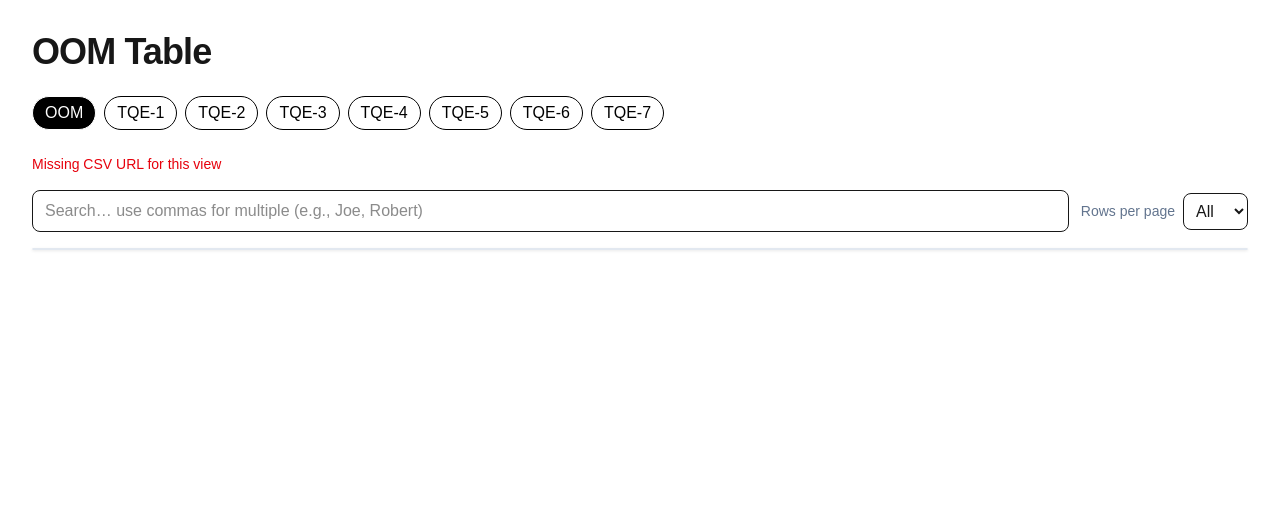
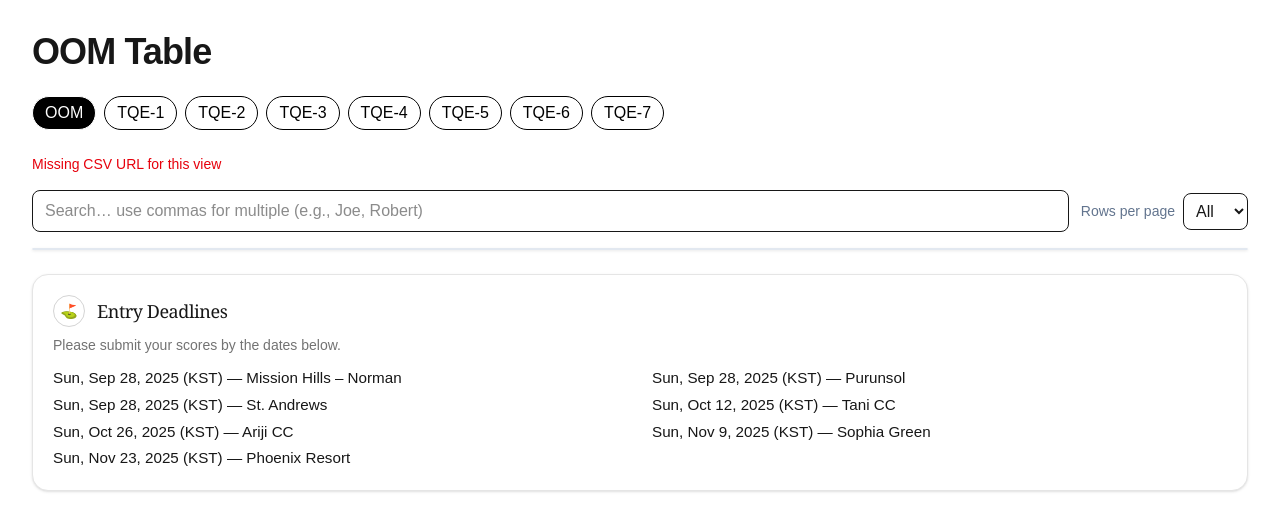
Before and after one commit to bretlindquist/igl, a Next.js app: page / in a window 1280 px wide. Shown: the top 530 px of the page. Built offline with nearby package versions, Linux system fonts and the light colour scheme.

Commit message:
feat(oom): hard-code Autumn 2025 deadlines and render classy card below table

```diff
--- a/src/components/ResponsiveOOMViewer.tsx
+++ b/src/components/ResponsiveOOMViewer.tsx
@@ -96,6 +96,25 @@ function norm(s: string): string {
 }
 
 /* ---------- OOM preset helpers ---------- */
+
+/** ------- OOM deadlines (static) ------- */
+const OOM_DEADLINES: { iso: string; course: string }[] = [
+  { iso: '2025-09-28', course: 'Mission Hills – Norman' },
+  { iso: '2025-09-28', course: 'Purunsol' },
+  { iso: '2025-09-28', course: 'St. Andrews' },
+  { iso: '2025-10-12', course: 'Tani CC' },
+  { iso: '2025-10-26', course: 'Ariji CC' },
+  { iso: '2025-11-09', course: 'Sophia Green' },
+  { iso: '2025-11-23', course: 'Phoenix Resort' },
+]
+
+function formatKST(iso: string): string {
+  const d = new Date(iso + 'T00:00:00Z') // ensure no TZ drift
+  return new Intl.DateTimeFormat('en-US', {
+    weekday: 'short', month: 'short', day: 'numeric', year: 'numeric', timeZone: 'Asia/Seoul'
+  }).format(d) + ' (KST)'
+}
+
 const OOM_COURSES: { id: string; patterns: RegExp[]; display: string }[] = [
   { id: 'tqe1', patterns: [/mission\s*hills\s*norman/i], display: 'Course 1 (TQE1) – Mission Hills Norman' },
   { id: 'tqe2', patterns: [/purunsol/i, /purun\s*sol/i], display: 'Course 2 (TQE2) – Purunsol' },
@@ -497,15 +516,26 @@ export default function ResponsiveOOMViewer(props: {
         </div>
       ) : null}
 
-      {/* Deadline notice (OOM only) */}
-      {oomPreset && deadlines.length > 0 ? (
-        <div className="mt-4 rounded-2xl border border-amber-300 bg-amber-50 p-4 text-amber-900">
-          <div className="font-semibold mb-1">Deadlines</div>
-          <ul className="list-disc pl-5 space-y-1">
-            {deadlines.map((d, i) => <li key={i} className="text-sm">{d}</li>)}
-          </ul>
-        </div>
-      ) : null}
+{/* Deadline notice (OOM only, static list) */}
+{oomPreset ? (
+  <div className="mt-6 rounded-2xl border border-neutral-200 bg-white p-5 shadow-sm">
+    <div className="flex items-center gap-3 mb-2">
+      <div className="h-8 w-8 rounded-full border border-neutral-300 grid place-items-center">
+        <span className="text-sm font-serif">⛳️</span>
+      </div>
+      <div className="font-serif text-lg tracking-tight">Entry Deadlines</div>
     </div>
+    <div className="text-neutral-500 text-sm mb-3">Please submit your scores by the dates below.</div>
+    <ul className="grid grid-cols-1 md:grid-cols-2 gap-y-1 gap-x-6">
+      {OOM_DEADLINES.map((d, i) => (
+        <li key={i} className="text-[0.95rem]">
+          {formatKST(d.iso)} — {d.course}
+        </li>
+      ))}
+    </ul>
+  </div>
+) : null}
+
+          </div>
   )
 }
```
Also changed, not shown: 1 other file (tests, documents, lock files or other folders).
